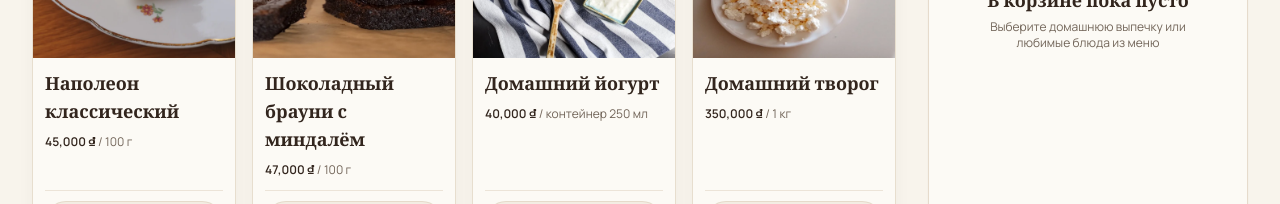
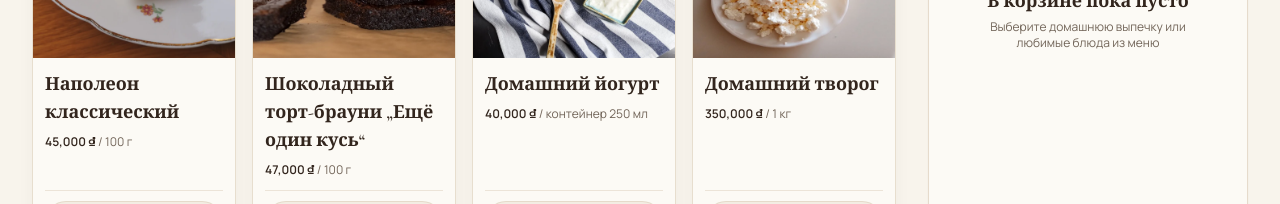
Before and after one commit to one-day-in/Afiget, a React (Vite) app: page / in a window 1280 px wide. Shown: the part 501-705 px from the top of the page. Built offline with nearby package versions, Linux system fonts and the light colour scheme.

Commit message:
Update brownie name and card wrapping

```diff
--- a/src/components/ProductCard.tsx
+++ b/src/components/ProductCard.tsx
@@ -99,7 +99,7 @@ export const ProductCard: React.FC<ProductCardProps> = ({ product, onOpen }) =>
           <div className="mb-2">
             <h3 className="font-serif text-base sm:text-lg font-semibold text-warm-dark leading-tight break-words">
               <button type="button" onClick={(event) => onOpen(product, event.currentTarget)}
-                className="text-left hover:text-caramel-700 focus-visible:outline focus-visible:outline-2 focus-visible:outline-caramel-700 rounded-sm">
+                className="block w-full break-words text-left hover:text-caramel-700 focus-visible:outline focus-visible:outline-2 focus-visible:outline-caramel-700 rounded-sm">
                 {productName}
               </button>
             </h3>
--- a/src/data/products.ts
+++ b/src/data/products.ts
@@ -41,8 +41,8 @@ export const products: Product[] = [
       id: 'chocolate-brownie',
       categoryId: 'desserts',
       name: {
-        ru: 'Шоколадный брауни с миндалём',
-        en: 'Chocolate Brownie with Almonds',
+        ru: 'Шоколадный торт-брауни „Ещё один кусь“',
+        en: 'Chocolate Brownie Cake “One More Bite”',
       },
       description: {
         ru: 'Насыщенный шоколадный брауни, приготовленный из шоколада с фермы неподалёку от реки Меконг. Сверху посыпан нежными миндальными лепестками.',
```
